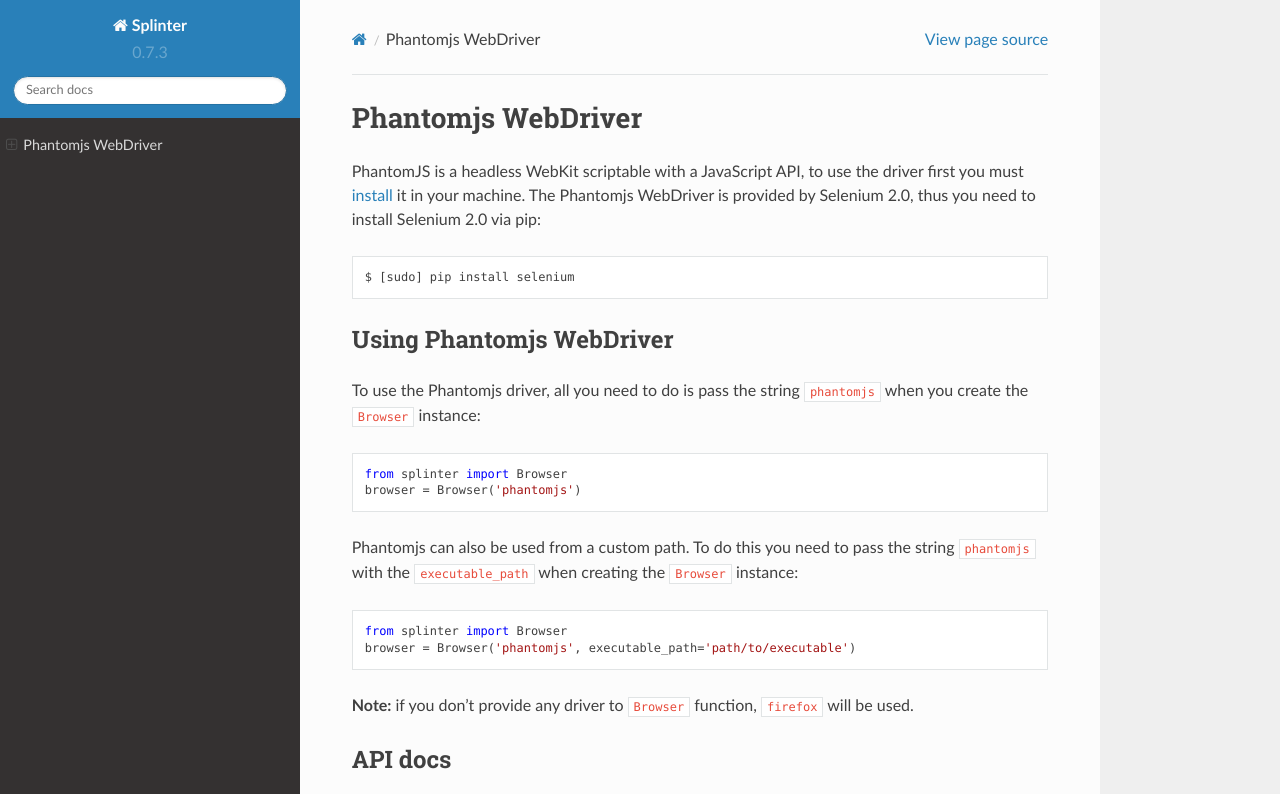
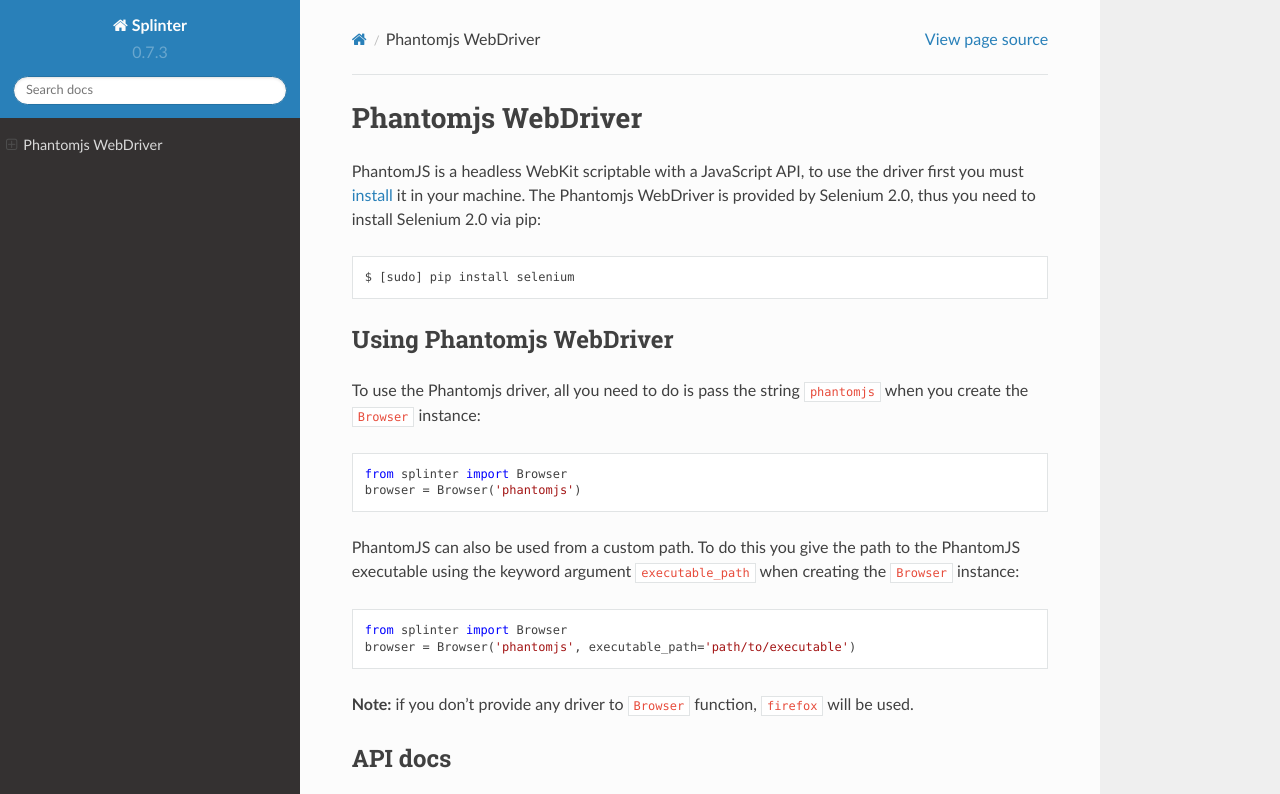
Before and after one commit to cobrateam/splinter, a Sphinx documentation site: the page built from docs/drivers/phantomjs.rst, in a window 1280 px wide and 1029 px high, cut to the strip 0-794 px from the top of the window. Built offline with Sphinx 7.4.7 and the Read the Docs theme 2.0.0, drawn with Linux system fonts in a browser that asks for light colours.

Commit message:
update phantomjs description

```diff
--- a/docs/drivers/phantomjs.rst
+++ b/docs/drivers/phantomjs.rst
@@ -35,7 +35,7 @@
     from splinter import Browser
     browser = Browser('phantomjs')
 
-Phantomjs can also be used from a custom path. To do this you need to pass the string ``phantomjs`` with the ``executable_path`` when creating the ``Browser`` instance:
+PhantomJS can also be used from a custom path. To do this you give the path to the PhantomJS executable using the keyword argument ``executable_path`` when creating the ``Browser`` instance:
 
 .. highlight:: python
 
```
